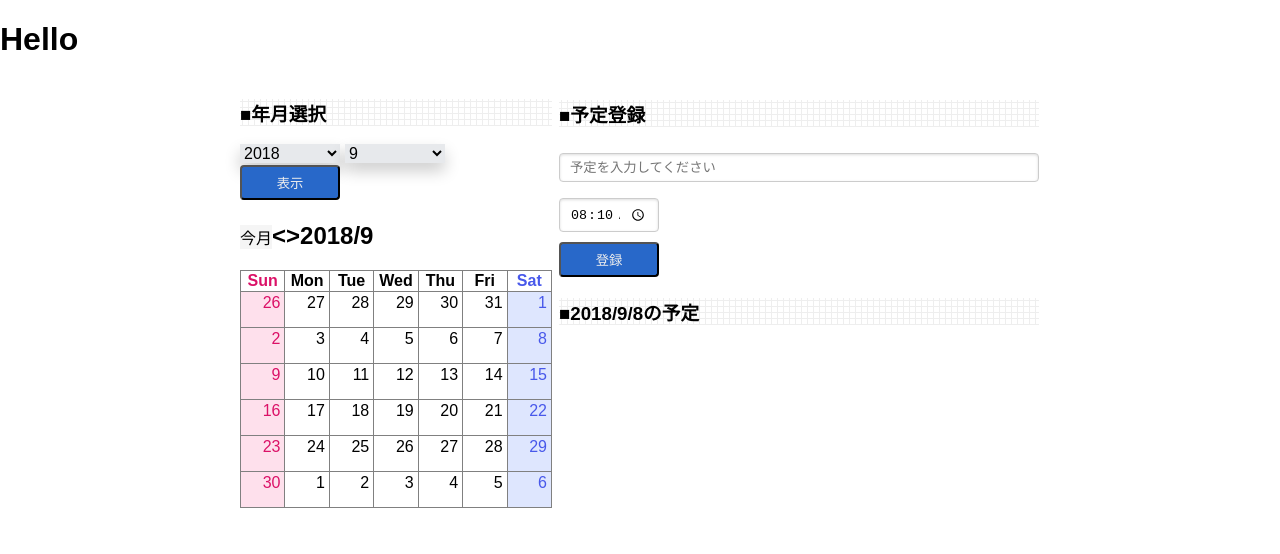
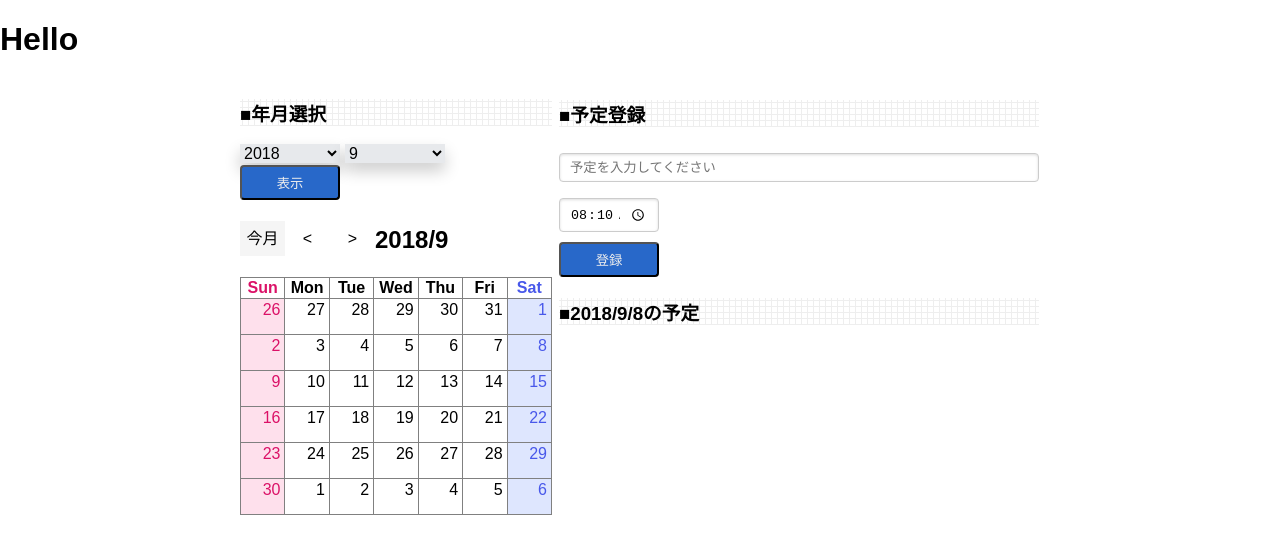
Before and after one commit to nargok/calender_app, a React (Create React App) app: page / in a window 1280 px wide. Shown: the top 554 px of the page. Built offline with nearby package versions, Linux system fonts and the light colour scheme.

Commit message:
今月<>ボタンを押しやすいようにレイアウト調整

```diff
--- a/src/components/header/header.css
+++ b/src/components/header/header.css
@@ -1,6 +1,10 @@
 .this_month_button {
   display: inline-block;
   background-color: rgba(0,0,0,0.04);
+  height: 35px;
+  width: 45px;
+  text-align: center;
+  line-height: 35px;
 }
 
 .this_month_button:hover {
@@ -10,14 +14,19 @@
 
 .header {
   display: inline-block;
+  line-height: 35px;
+  vertical-align: middle;
 }
 
-.left-arrow:hover {
+.arrow {
+  display: inline-block;
+  height: 35px;
+  width: 45px;
+  text-align: center;
+  line-height: 35px;
+}
+
+.arrow:hover {
   cursor: pointer;
   background-color: #ddd;
 }
-
-.right-arrow:hover {
-  cursor: pointer;
-  background-color: #ddd;
-}
--- a/src/components/header/header.js
+++ b/src/components/header/header.js
@@ -11,24 +11,23 @@ class Header extends Component {
   render() {
     const currentMonth = this.props.current.formatMonth()
     return (
-      // TODOここをinline-blockにする
       <div>
         <div role="button"
           className="this_month_button"
           onClick={this.handleTodayButton}>
           今月
         </div>
+        <div
+          className="arrow"
+          onClick={this.props.lastMonth}>
+          &lt;
+        </div>
+        <div
+          className="arrow"
+          onClick={this.props.nextMonth}>
+          &gt;
+        </div>
         <h2 className="header">
-          <span
-            className="left-arrow"
-            onClick={this.props.lastMonth}>
-            &lt;
-          </span>
-          <span
-            className="right-arrow"
-            onClick={this.props.nextMonth}>
-            &gt;
-          </span>
            {currentMonth}
         </h2>
       </div>
```
